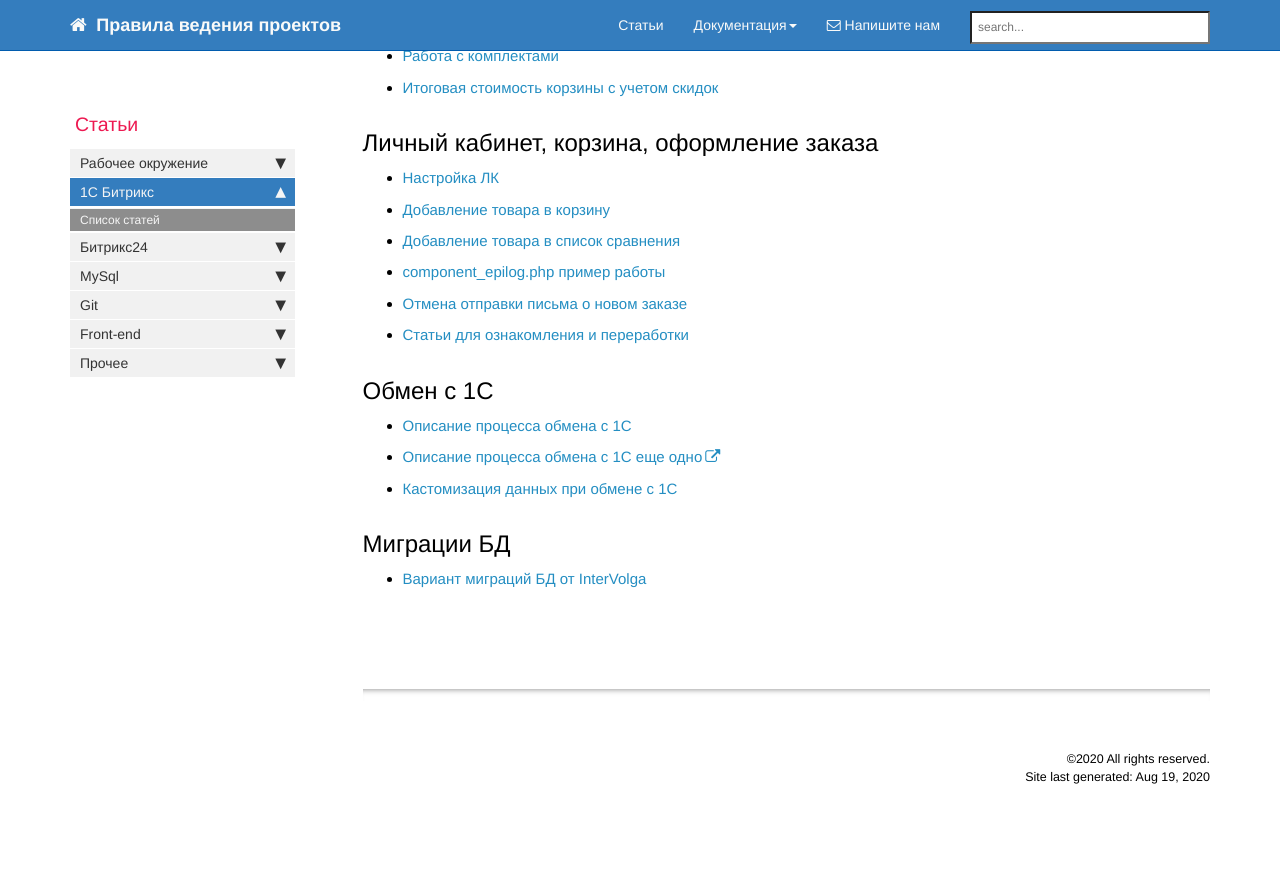
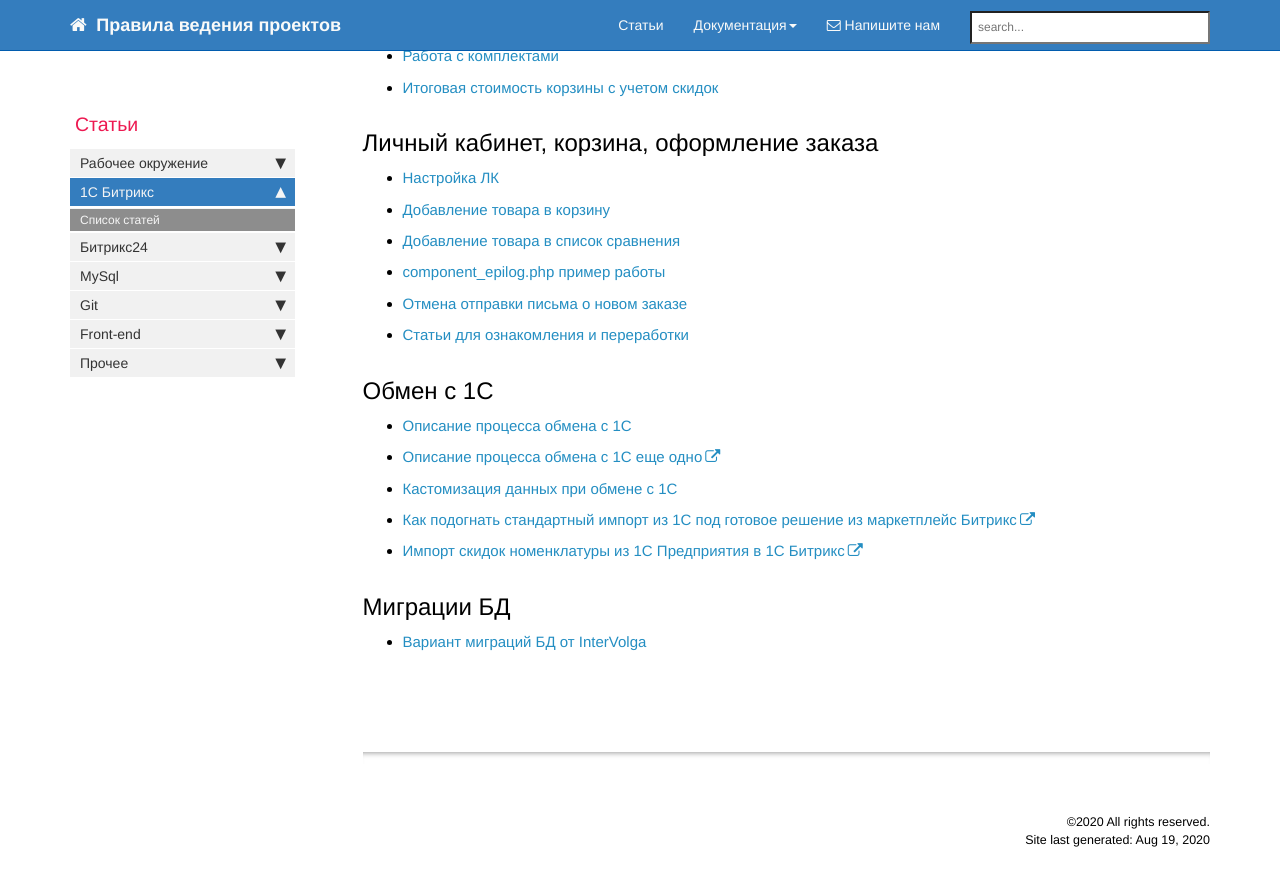
Before and after one commit to gdecider/gdecider.github.io, a Jekyll site: the page built from pages/articles/articles-g-cms-bitrix.md, in a window 1280 px wide and 900 px high, scrolled down 1556 px. Shown: the top 886 px of the window. Built offline with Jekyll 4.4.1, drawn with Linux system fonts in a browser that asks for light colours; nearby versions of some CDN libraries; comment, search, counter and statistics services are not loaded; before the commit the page ends 2393 px from its top, so only the background shows below that.

Commit message:
Update articles-g-cms-bitrix.md

```diff
--- a/pages/articles/articles-g-cms-bitrix.md
+++ b/pages/articles/articles-g-cms-bitrix.md
@@ -68,6 +68,8 @@ toc: false
 * [Описание процесса обмена с 1С](/articles_bx-1c-exch-base.html)
 * [Описание процесса обмена с 1С еще одно](http://dermanov.ru/exp/bitrix-integration-with-1c-brief-introduction/)
 * [Кастомизация данных при обмене с 1С](/articles-bx-1c-exch-customisation.html)
+* [Как подогнать стандартный импорт из 1С под готовое решение из маркетплейс Битрикс](https://dev.1c-bitrix.ru/community/webdev/user/30123/blog/7252/)
+* [Импорт скидок номенклатуры из 1С Предприятия в 1С Битрикс](https://dev.1c-bitrix.ru/community/webdev/user/30123/blog/7438/)
 
 ## Миграции БД
 
```
